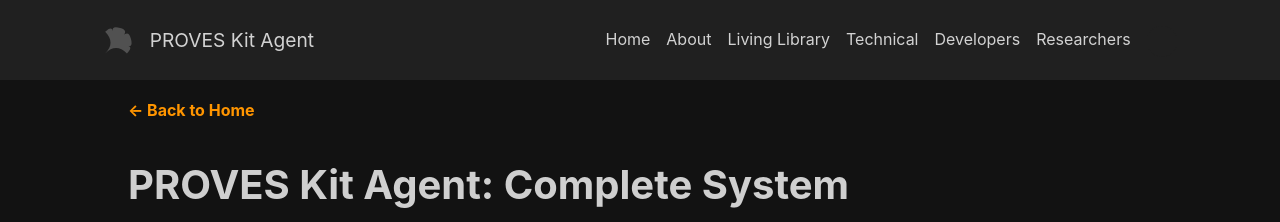
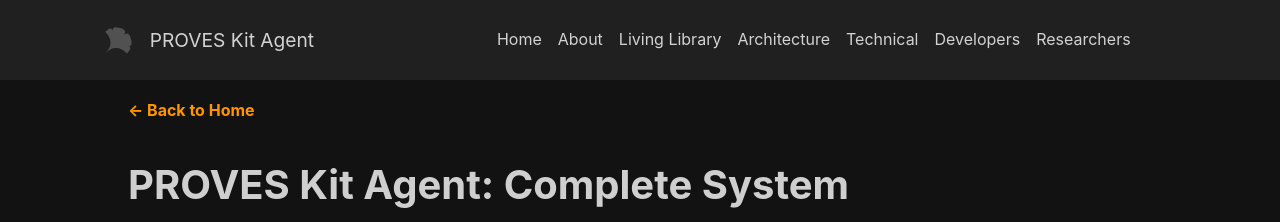
Before and after one commit to Lizo-RoadTown/proveskit-agent, a Jekyll site: the page built from pages/architecture.md, in a window 1280 px wide and 900 px high. Shown: the top 222 px of the window. Built offline with Jekyll 4.4.1, drawn with Linux system fonts in a browser that asks for light colours.

Commit message:
Fix architecture page permalink and add to navigation
- Add permalink: /architecture/ to pages/architecture.md
- Add Architecture link to navigation between Living Library and Technical
- Fixes 404 error for architecture page

```diff
--- a/_data/navigation.yml
+++ b/_data/navigation.yml
@@ -9,6 +9,9 @@ header:
       en: Living Library
     url: /proveskit-agent/living-library/
   - titles:
+      en: Architecture
+    url: /proveskit-agent/architecture/
+  - titles:
       en: Technical
     url: /proveskit-agent/technical/
   - titles:
--- a/pages/architecture.md
+++ b/pages/architecture.md
@@ -2,6 +2,7 @@
 layout: article
 title: System Architecture
 key: page-architecture
+permalink: /architecture/
 ---
 
 [← Back to Home](/proveskit-agent/)
```
